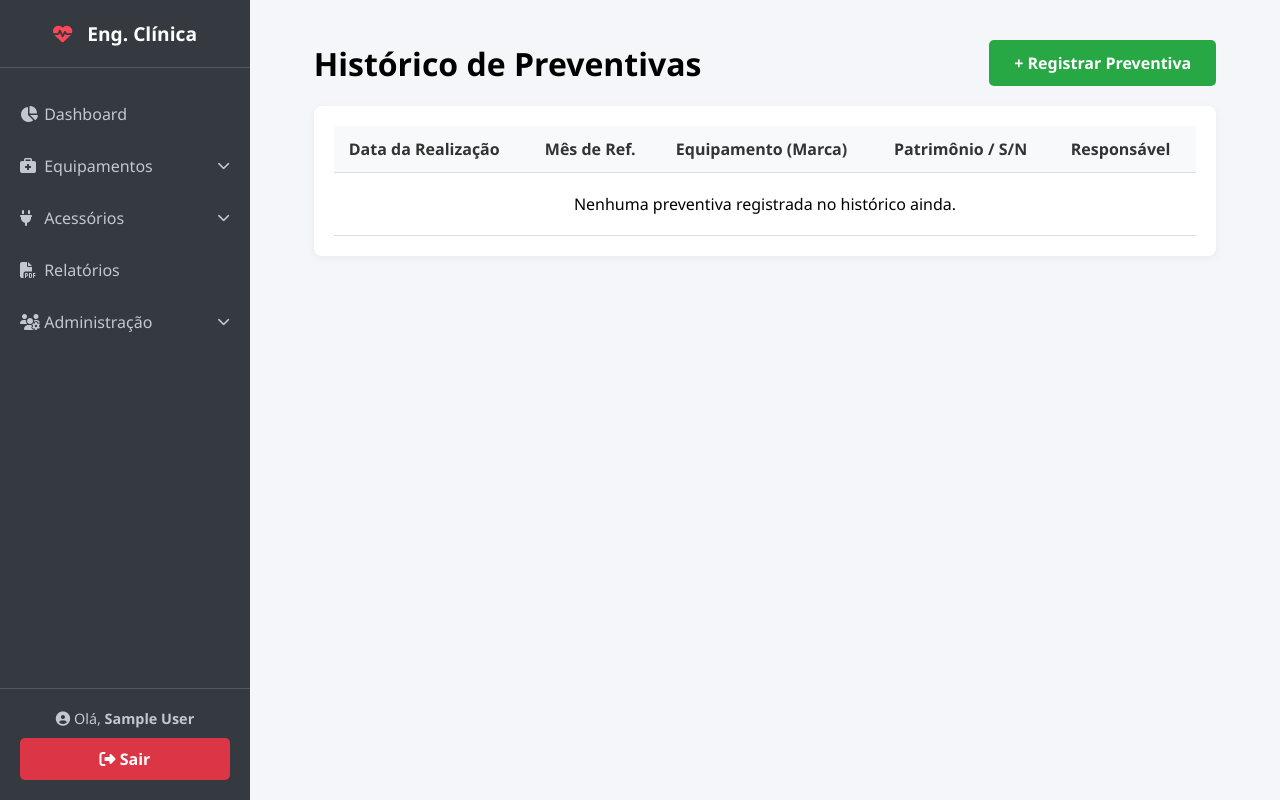
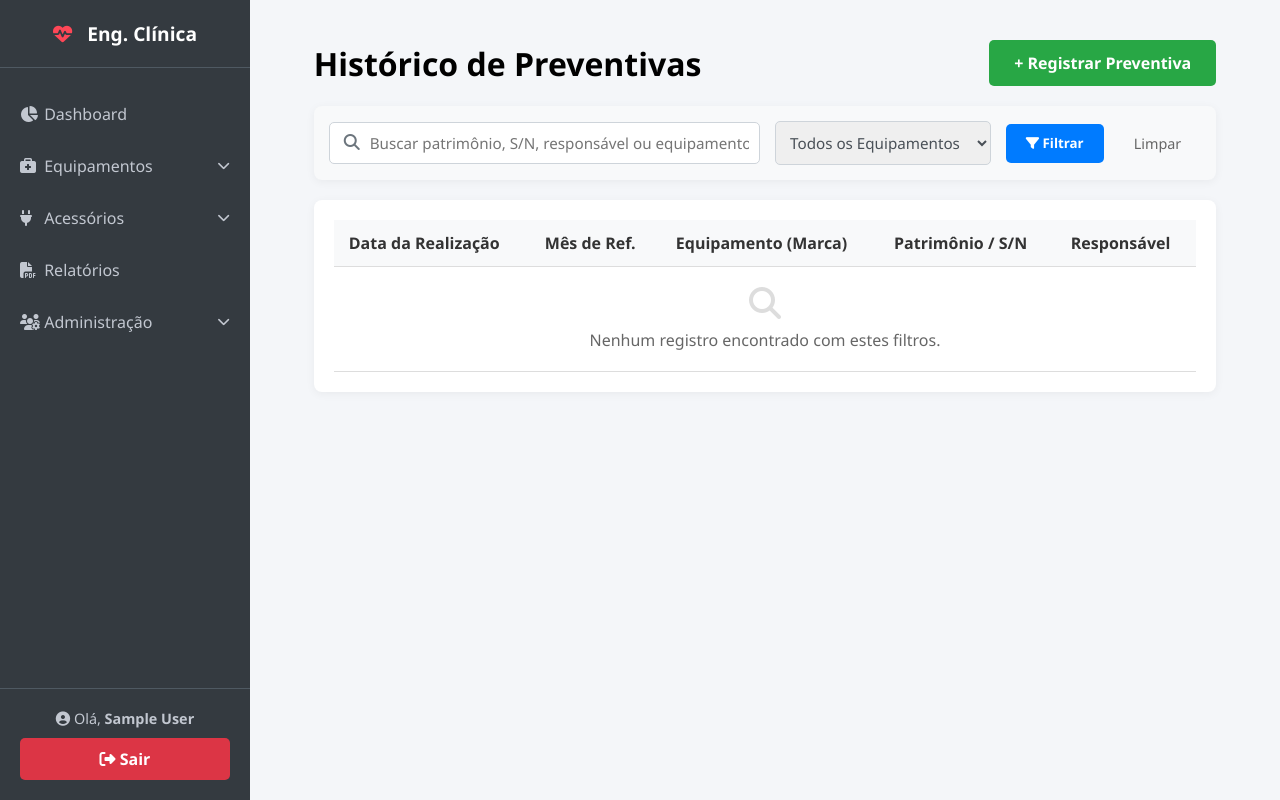
Before and after one commit to DevGuilherme-cpu/sistema-engenharia-clinica, a Flask app: page /historico_preventivas in a window 1280 px wide. Run offline with Flask 3, Linux system fonts and the light colour scheme; the visitor is signed in with stand-in values (Sample User, id 1).

Commit message:
Adicionando barra de pesquisa e filtros nas preventivas

```diff
--- a/app.py
+++ b/app.py
@@ -1,7 +1,7 @@
 from flask import Flask, render_template, request, redirect, url_for, session, flash
 from models import db, Monitor, Preventiva, ManutencaoExterna, Acessorio, Usuario
 from datetime import datetime
-from sqlalchemy import func
+from sqlalchemy import func, or_
 from werkzeug.security import generate_password_hash, check_password_hash
 from functools import wraps
 import pandas as pd
@@ -219,9 +219,35 @@ def cadastrar_preventiva():
 @app.route('/historico_preventivas')
 @login_required
 def historico_preventivas():
-    todas_preventivas = Preventiva.query.order_by(
-        Preventiva.data_preventiva.desc()).all()
-    return render_template('historico_preventivas.html', preventivas=todas_preventivas)
+    termo_busca = request.args.get('q', '')
+    tipo_filtro = request.args.get('tipo', 'descricao')
+
+    query = Preventiva.query.join(Monitor)
+
+    if termo_busca:
+        query = query.filter(
+            or_(
+                Monitor.patrimonio.ilike(f'%{termo_busca}%'),
+                Monitor.numero_serie.ilike(f'%{termo_busca}%'),
+                Monitor.descricao.ilike(f'%{termo_busca}%'),
+                Preventiva.responsavel.ilike(f'%{termo_busca}%')
+            )
+        )
+
+    if tipo_filtro:
+        query = query.filter(Monitor.descricao == tipo_filtro)
+
+        todas_preventivas = query.order_by(Preventiva.data_preventiva.desc()).all()
+
+    tipos_equipamento = db.session.query(Monitor.descricao).filter(
+        Monitor.descricao.isnot(None), Monitor.descricao != '').distinct().all()
+    tipos_unicos = sorted([t[0] for t in tipos_equipamento])
+
+    return render_template('historico_preventivas.html',
+                           preventivas=todas_preventivas,
+                           termo_busca=termo_busca,
+                           tipos_equipamento=tipos_unicos,
+                           tipo_atual=tipo_filtro)
 
 
 @app.route('/nova_corretiva', methods=['GET', 'POST'])
--- a/templates/historico_preventivas.html
+++ b/templates/historico_preventivas.html
@@ -2,10 +2,37 @@
 
 {% block content %}
 <div class="conteudo-tabela">
+    <div style="display: flex; justify-content: space-between; align-items: center; margin-bottom: 20px;">
+        <h1>Histórico de Preventivas</h1>
+        <a href="/cadastrar_preventiva" class="btn-salvar" style="background-color: #28a745; text-decoration: none;">+ Registrar Preventiva</a>
+    </div>
 
-    <div style="display: flex; justify-content: space-between; align-items: center;">
-        <h1>Histórico de Preventivas</h1>
-        <a href="/cadastrar_preventiva" class="btn-salvar" style="text-decoration: none;">+ Registrar Preventiva</a>
+    <div class="form-container" style="margin-top: 0; margin-bottom: 20px; padding: 15px; background-color: #f8f9fa;">
+        <form method="GET" action="/historico_preventivas" style="display: flex; gap: 15px; align-items: center; flex-wrap: wrap;">
+
+            <div style="flex: 2; min-width: 250px;">
+                <div style="position: relative;">
+                    <i class="fas fa-search" style="position: absolute; left: 15px; top: 12px; color: #6c757d;"></i>
+                    <input type="text" name="q" value="{{ termo_busca }}" placeholder="Buscar patrimônio, S/N, responsável ou equipamento..." style="width: 100%; padding: 10px 10px 10px 40px; border: 1px solid #ced4da; border-radius: 5px; font-size: 0.95rem;">
+                </div>
+            </div>
+
+            <div style="flex: 1; min-width: 200px;">
+                <select name="tipo" style="width: 100%; padding: 10px; border: 1px solid #ced4da; border-radius: 5px; font-size: 0.95rem; color: #495057;">
+                    <option value="">Todos os Equipamentos</option>
+                    {% for tipo in tipos_equipamento %}
+                        <option value="{{ tipo }}" {% if tipo == tipo_atual %}selected{% endif %}>{{ tipo }}</option>
+                    {% endfor %}
+                </select>
+            </div>
+
+            <div style="display: flex; gap: 10px;">
+                <button type="submit" class="btn-salvar" style="background-color: #007bff; margin: 0; padding: 10px 20px;">
+                    <i class="fas fa-filter"></i> Filtrar
+                </button>
+                <a href="/historico_preventivas" class="btn-cancelar" style="margin: 0; padding: 10px 20px; text-decoration: none; display: flex; align-items: center;">Limpar</a>
+            </div>
+        </form>
     </div>
 
     <div class="tabela-container">
@@ -25,12 +52,15 @@
                     <td><strong>{{ prev.data_preventiva.strftime('%d/%m/%Y') }}</strong></td>
                     <td>{{ prev.mes }}</td>
                     <td>{{ prev.monitor.descricao }} ({{ prev.monitor.marca or 'N/A' }})</td>
-                    <td>{{ prev.monitor.patrimonio or 'N/A' }} / {{ prev.monitor.numero_serie }}</td>
+                    <td>{{ prev.monitor.patrimonio or 'N/A' }} / {{ prev.monitor.numero_serie or 'N/A' }}</td>
                     <td>{{ prev.responsavel }}</td>
                 </tr>
                 {% else %}
                 <tr>
-                    <td colspan="5" style="text-align: center; padding: 20px;">Nenhuma preventiva registrada no histórico ainda.</td>
+                    <td colspan="5" style="text-align: center; padding: 20px; color: #666;">
+                        <i class="fas fa-search" style="font-size: 2rem; color: #ddd; margin-bottom: 10px; display: block;"></i>
+                        Nenhum registro encontrado com estes filtros.
+                    </td>
                 </tr>
                 {% endfor %}
             </tbody>
```
